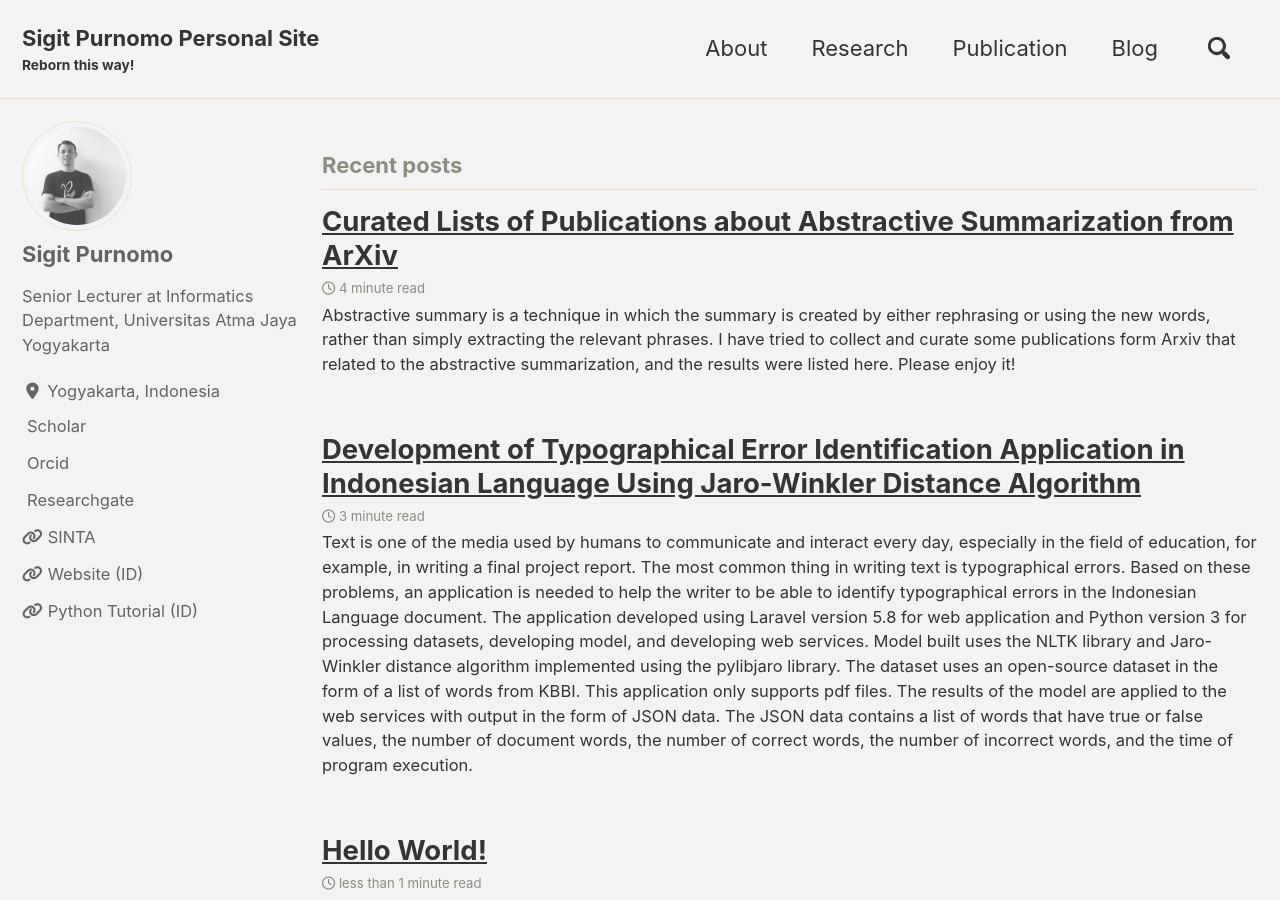
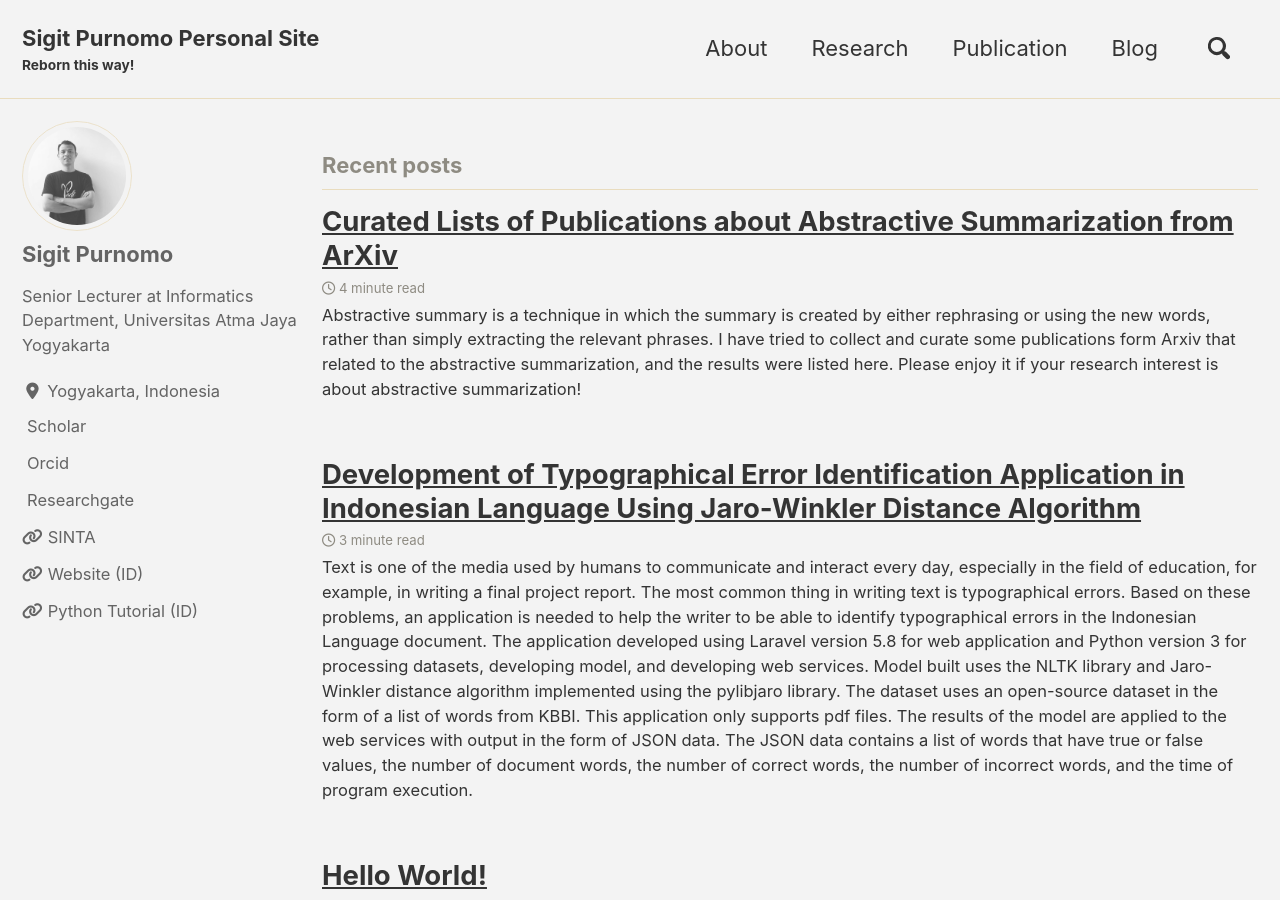
Before and after one commit to sigit-purnomo/sigit-purnomo.github.io, a Jekyll site: the page built from index.html, in a window 1280 px wide and 900 px high. Built offline with Jekyll 4.4.1, drawn with Linux system fonts in a browser that asks for light colours; cached includes are drawn as plain includes; nearby versions of some CDN libraries; the list of posts is cut into pages by our own code; a style sheet for code colours, icons or effects is not loaded.

Commit message:
Update posts

```diff
--- a/_posts/2020-05-13-curated-lists-of-publications-about-abstractive-summarization-from-arxiv.md
+++ b/_posts/2020-05-13-curated-lists-of-publications-about-abstractive-summarization-from-arxiv.md
@@ -1,6 +1,6 @@
 ---
 title:  "Curated Lists of Publications about Abstractive Summarization from ArXiv"
-excerpt: "Abstractive summary is a technique in which the summary is created by either rephrasing or using the new words, rather than simply extracting the relevant phrases. I have tried to collect and curate some publications form Arxiv that related to the abstractive summarization, and the results were listed here. Please enjoy it! "
+excerpt: "Abstractive summary is a technique in which the summary is created by either rephrasing or using the new words, rather than simply extracting the relevant phrases. I have tried to collect and curate some publications form Arxiv that related to the abstractive summarization, and the results were listed here. Please enjoy it if your research interest is about abstractive summarization! "
 date: 2020-05-13
 permalink: /posts/2020/05/curated-lists-of-publications-about-abstractive-summarization-from-arxiv/
 categories: [natural-language-proessing]
```
